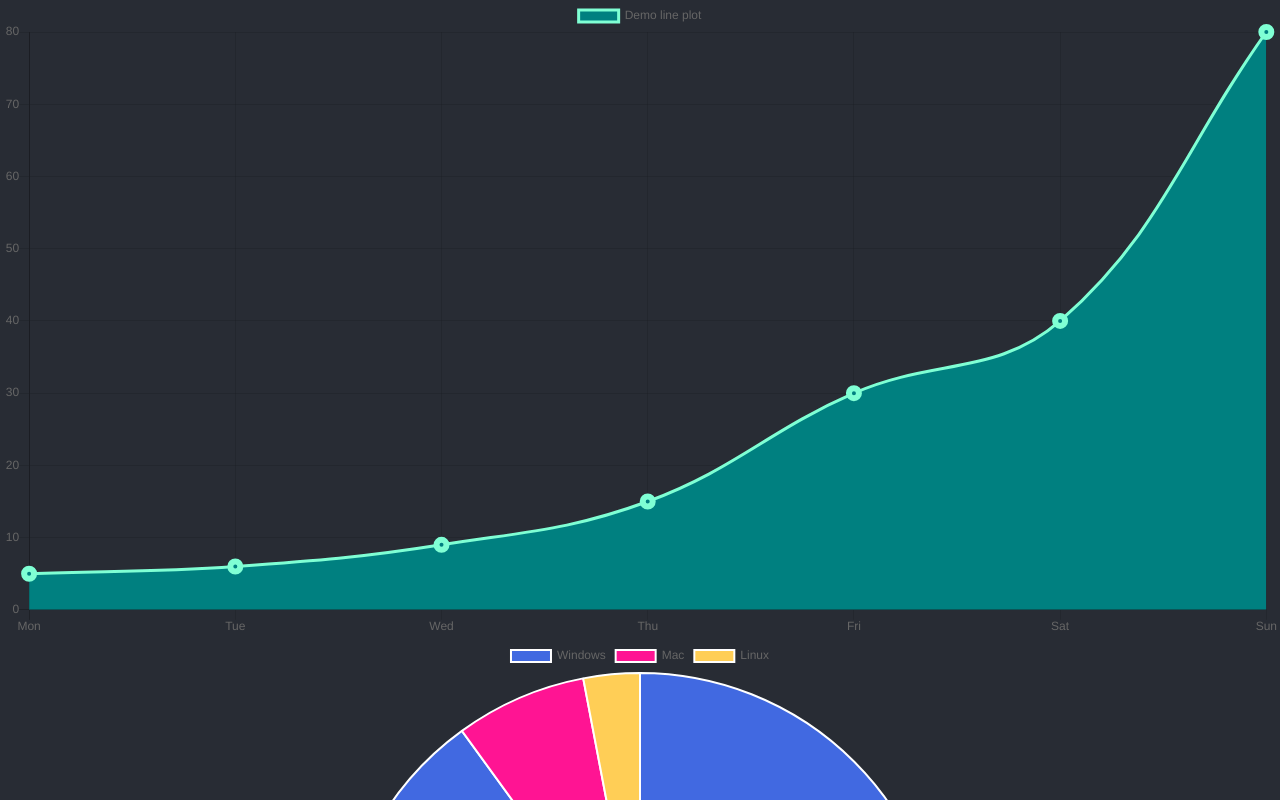
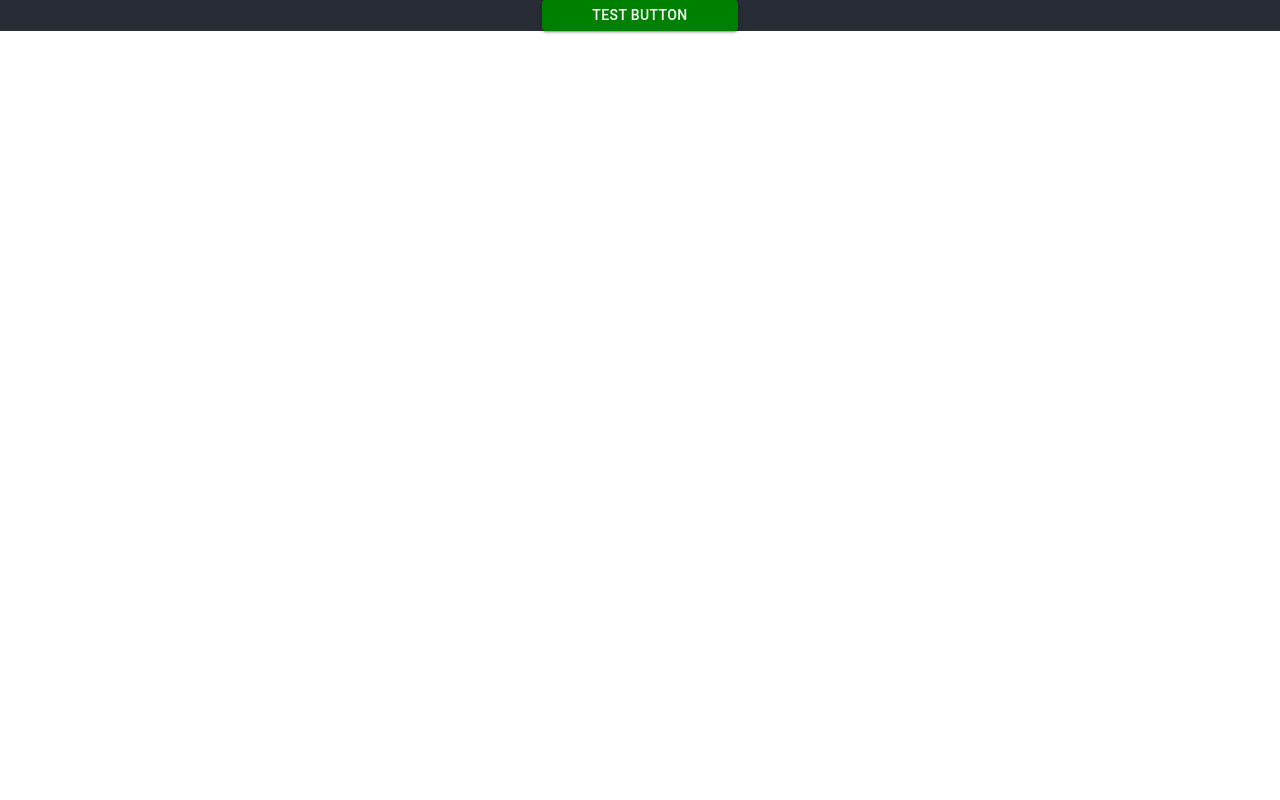
Before and after one commit to TakaShinoda/Chart-lesson, a React (Create React App) app: page / in a window 1280 px wide. Shown: the top 800 px of the page. Built offline with nearby package versions, Linux system fonts and the light colour scheme.

Commit message:
button and makestyles

```diff
--- a/src/App.tsx
+++ b/src/App.tsx
@@ -6,15 +6,18 @@ import { PiePlot } from './components/PiePlot';
 import { BarPlot } from './components/BarPlot';
 import { RadarPlot } from './components/RadarPlot';
 import { BubblePlot } from './components/BubblePlot';
+import { MaterialUI } from './components/MaterialUI';
 
 function App() {
   return (
     <div className="App">
-      <LinePlot />
+      {/* <LinePlot />
       <PiePlot />
       <BarPlot />
       <RadarPlot />
-      <BubblePlot />
+      <BubblePlot /> */}
+
+      <MaterialUI />
     </div>
   );
 }
--- /dev/null
+++ b/src/components/MaterialUI.tsx
@@ -0,0 +1,20 @@
+import React, { FC } from 'react'
+import { Button, makeStyles } from '@material-ui/core'
+
+const useStyles = makeStyles({
+  btnStyle: {
+    background: 'green',
+    padding: '3px 50px',
+  },
+})
+
+export const MaterialUI: FC = () => {
+  const classes = useStyles()
+  return (
+    <div>
+      <Button className={classes.btnStyle} variant="contained" color="primary">
+        TEST BUTTON
+      </Button>
+    </div>
+  )
+}
```
